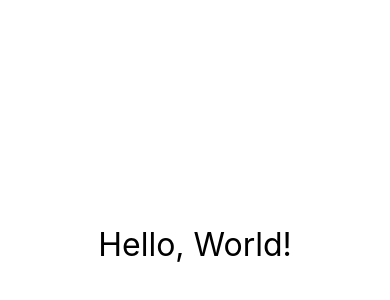
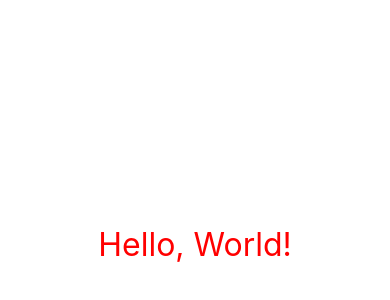
Before and after one commit to team-777/weatherapp, a React Native app in the folder maa/: screen / in a window 390 px wide. Shown: the part 178-478 px from the top of the page. Built offline with nearby package versions, Linux system fonts and the light colour scheme.

Commit message:
red text and array of styles

```diff
--- a/maa/App.js
+++ b/maa/App.js
@@ -4,7 +4,7 @@
 export default function App() {
   return (
     <View style={styles.container}>
-    <Text style = {styles.textBig}>Hello, World!</Text>
+    <Text style = {[styles.textBig, styles.textRed]}>Hello, World!</Text>
     </View>
   );
 }
@@ -14,6 +14,9 @@
 textBig:{
 fontSize: 32,
 },
+textRed:{
+color:'red'
+},
   container: {
     flex: 1,
     backgroundColor: '#fff',
```
